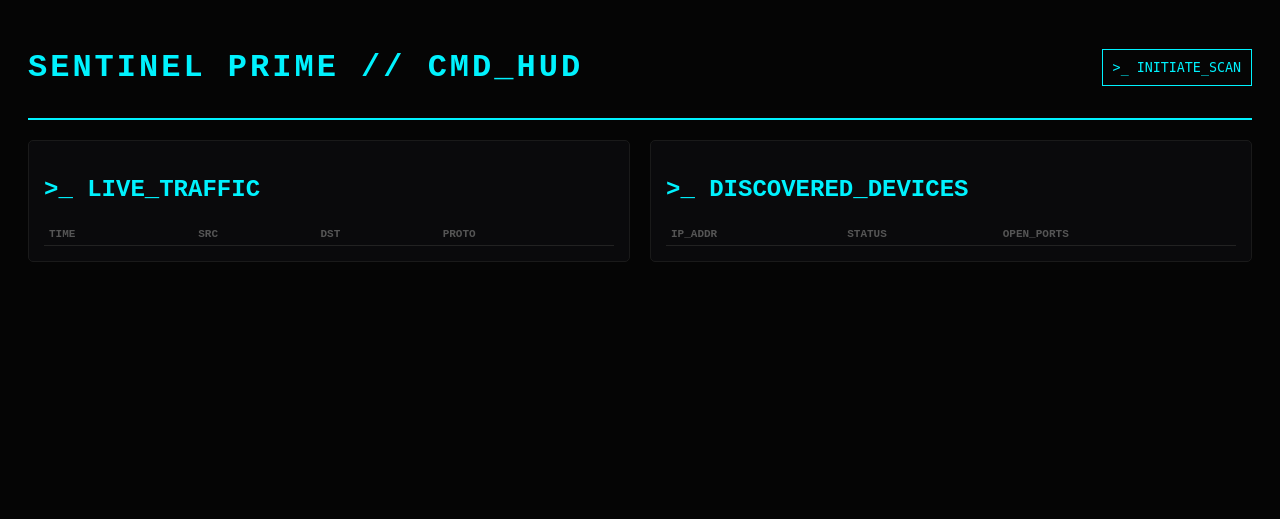
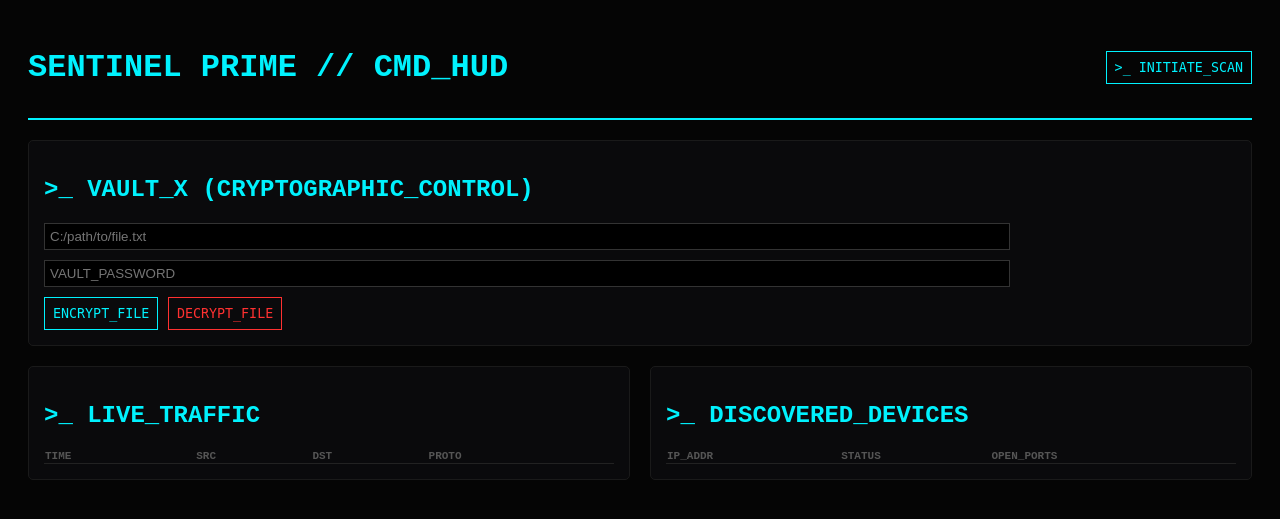
Before and after one commit to krishnashivhare654-beep/Sentinel-Prime, a Flask app: page / in a window 1280 px wide. Shown: the top 519 px of the page. Run offline with Flask 3, Linux system fonts and the light colour scheme; data that the repository does not hold is empty.

Commit message:
Module 3: Vault-X Encryption Engine officially functional

```diff
--- a/Sentinel-Prime/app.py
+++ b/Sentinel-Prime/app.py
@@ -1,13 +1,13 @@
-from flask import Flask, render_template, jsonify
+from flask import Flask, render_template, jsonify, request
 from flask_socketio import SocketIO
 import sqlite3
 import os
 import threading
 from core.scout import scan_network
+from core.vault import encrypt_file, decrypt_file
 
 app = Flask(__name__, template_folder='web/templates', static_folder='web/static')
 socketio = SocketIO(app)
-
 DB_PATH = os.path.join(os.path.dirname(__file__), 'logs/sentinel.db')
 
 def get_db_connection():
@@ -16,37 +16,41 @@ def get_db_connection():
     return conn
 
 @app.route('/')
-def index():
-    return render_template('index.html')
+def index(): return render_template('index.html')
 
 @app.route('/api/traffic')
 def get_traffic():
     conn = get_db_connection()
-    # Check if table exists to avoid errors on first run
-    try:
-        traffic = conn.execute('SELECT * FROM traffic ORDER BY id DESC LIMIT 20').fetchall()
-    except:
-        traffic = []
+    try: traffic = conn.execute('SELECT * FROM traffic ORDER BY id DESC LIMIT 20').fetchall()
+    except: traffic = []
     conn.close()
     return jsonify([dict(row) for row in traffic])
 
 @app.route('/api/devices')
 def get_devices():
     conn = get_db_connection()
-    try:
-        devices = conn.execute('SELECT * FROM devices ORDER BY last_seen DESC').fetchall()
-    except:
-        devices = []
+    try: devices = conn.execute('SELECT * FROM devices ORDER BY last_seen DESC').fetchall()
+    except: devices = []
     conn.close()
     return jsonify([dict(row) for row in devices])
 
 @app.route('/api/scan')
 def trigger_scan():
-    # VIT Network range
-    thread = threading.Thread(target=scan_network, args=("10.106.204.0/24",))
-    thread.daemon = True
-    thread.start()
+    threading.Thread(target=scan_network, args=("10.106.204.0/24",), daemon=True).start()
     return jsonify({"status": "Scan started"})
+
+# --- VAULT ROUTES ---
+@app.route('/api/vault/encrypt', methods=['POST'])
+def vault_encrypt():
+    data = request.json
+    success, msg = encrypt_file(data['path'], data['password'])
+    return jsonify({"success": success, "message": msg})
+
+@app.route('/api/vault/decrypt', methods=['POST'])
+def vault_decrypt():
+    data = request.json
+    success, msg = decrypt_file(data['path'], data['password'])
+    return jsonify({"success": success, "message": msg})
 
 if __name__ == '__main__':
     socketio.run(app, debug=True, port=5000)
--- a/Sentinel-Prime/web/templates/index.html
+++ b/Sentinel-Prime/web/templates/index.html
@@ -7,36 +7,51 @@
         body { background: var(--bg); color: var(--neon); font-family: 'Courier New', monospace; padding: 20px; }
         .header { border-bottom: 2px solid var(--neon); padding-bottom: 10px; margin-bottom: 20px; display: flex; justify-content: space-between; align-items: center; }
         .grid { display: grid; grid-template-columns: 1fr 1fr; gap: 20px; }
-        .box { background: var(--card); border: 1px solid #1a1a1a; padding: 15px; border-radius: 5px; }
-        table { width: 100%; border-collapse: collapse; font-size: 11px; margin-top: 10px; }
-        th { text-align: left; color: #555; border-bottom: 1px solid #222; padding: 5px; }
+        .box { background: var(--card); border: 1px solid #1a1a1a; padding: 15px; border-radius: 5px; margin-bottom: 20px; }
+        table { width: 100%; border-collapse: collapse; font-size: 11px; }
+        th { text-align: left; color: #555; border-bottom: 1px solid #222; }
         td { padding: 8px 5px; border-bottom: 1px solid #111; }
-        .btn { background: none; border: 1px solid var(--neon); color: var(--neon); cursor: pointer; padding: 10px; font-family: monospace; }
-        .btn:hover { background: var(--neon); color: #000; }
+        .btn { background: none; border: 1px solid var(--neon); color: var(--neon); cursor: pointer; padding: 8px; font-family: monospace; }
+        input { background: #000; border: 1px solid #333; color: var(--neon); padding: 5px; width: 80%; margin-bottom: 10px; }
     </style>
 </head>
 <body>
     <div class="header">
-        <h1 style="letter-spacing: 3px;">SENTINEL PRIME // CMD_HUD</h1>
-        <button class="btn" onclick="fetch('/api/scan').then(r=>r.json()).then(d=>alert(d.status))">>_ INITIATE_SCAN</button>
+        <h1>SENTINEL PRIME // CMD_HUD</h1>
+        <button class="btn" onclick="fetch('/api/scan')">>_ INITIATE_SCAN</button>
     </div>
+
+    <div class="box">
+        <h2>>_ VAULT_X (CRYPTOGRAPHIC_CONTROL)</h2>
+        <input type="text" id="file-path" placeholder="C:/path/to/file.txt">
+        <input type="password" id="file-pass" placeholder="VAULT_PASSWORD">
+        <br>
+        <button class="btn" onclick="vaultAction('encrypt')">ENCRYPT_FILE</button>
+        <button class="btn" onclick="vaultAction('decrypt')" style="border-color:#ff3131; color:#ff3131;">DECRYPT_FILE</button>
+    </div>
+
     <div class="grid">
         <div class="box">
             <h2>>_ LIVE_TRAFFIC</h2>
-            <table>
-                <thead><tr><th>TIME</th><th>SRC</th><th>DST</th><th>PROTO</th></tr></thead>
-                <tbody id="traffic"></tbody>
-            </table>
+            <table><thead><tr><th>TIME</th><th>SRC</th><th>DST</th><th>PROTO</th></tr></thead><tbody id="traffic"></tbody></table>
         </div>
         <div class="box">
             <h2>>_ DISCOVERED_DEVICES</h2>
-            <table>
-                <thead><tr><th>IP_ADDR</th><th>STATUS</th><th>OPEN_PORTS</th></tr></thead>
-                <tbody id="devices"></tbody>
-            </table>
+            <table><thead><tr><th>IP_ADDR</th><th>STATUS</th><th>OPEN_PORTS</th></tr></thead><tbody id="devices"></tbody></table>
         </div>
     </div>
+
     <script>
+        function vaultAction(type) {
+            const path = document.getElementById('file-path').value;
+            const password = document.getElementById('file-pass').value;
+            fetch(`/api/vault/${type}`, {
+                method: 'POST',
+                headers: {'Content-Type': 'application/json'},
+                body: JSON.stringify({path, password})
+            }).then(r => r.json()).then(d => alert(d.message));
+        }
+
         function updateUI() {
             fetch('/api/traffic').then(r => r.json()).then(data => {
                 document.getElementById('traffic').innerHTML = data.map(x => `<tr><td>${x.timestamp.split(' ')[1]}</td><td>${x.src_ip}</td><td>${x.dst_ip}</td><td>${x.protocol}</td></tr>`).join('');
```
Also changed, not shown: Sentinel-Prime/core/vault.py (+65 -0 lines), 1 other file.
